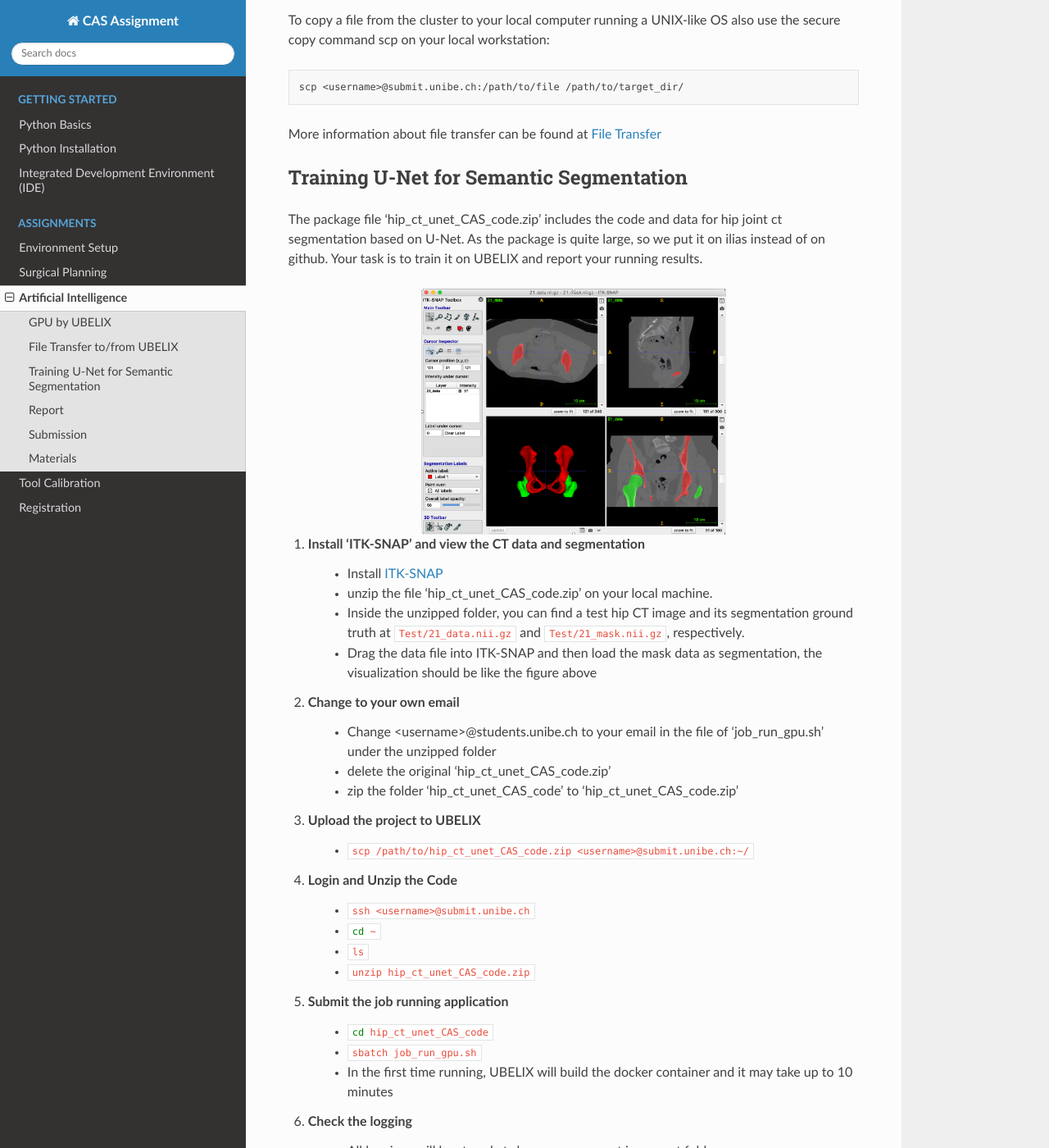
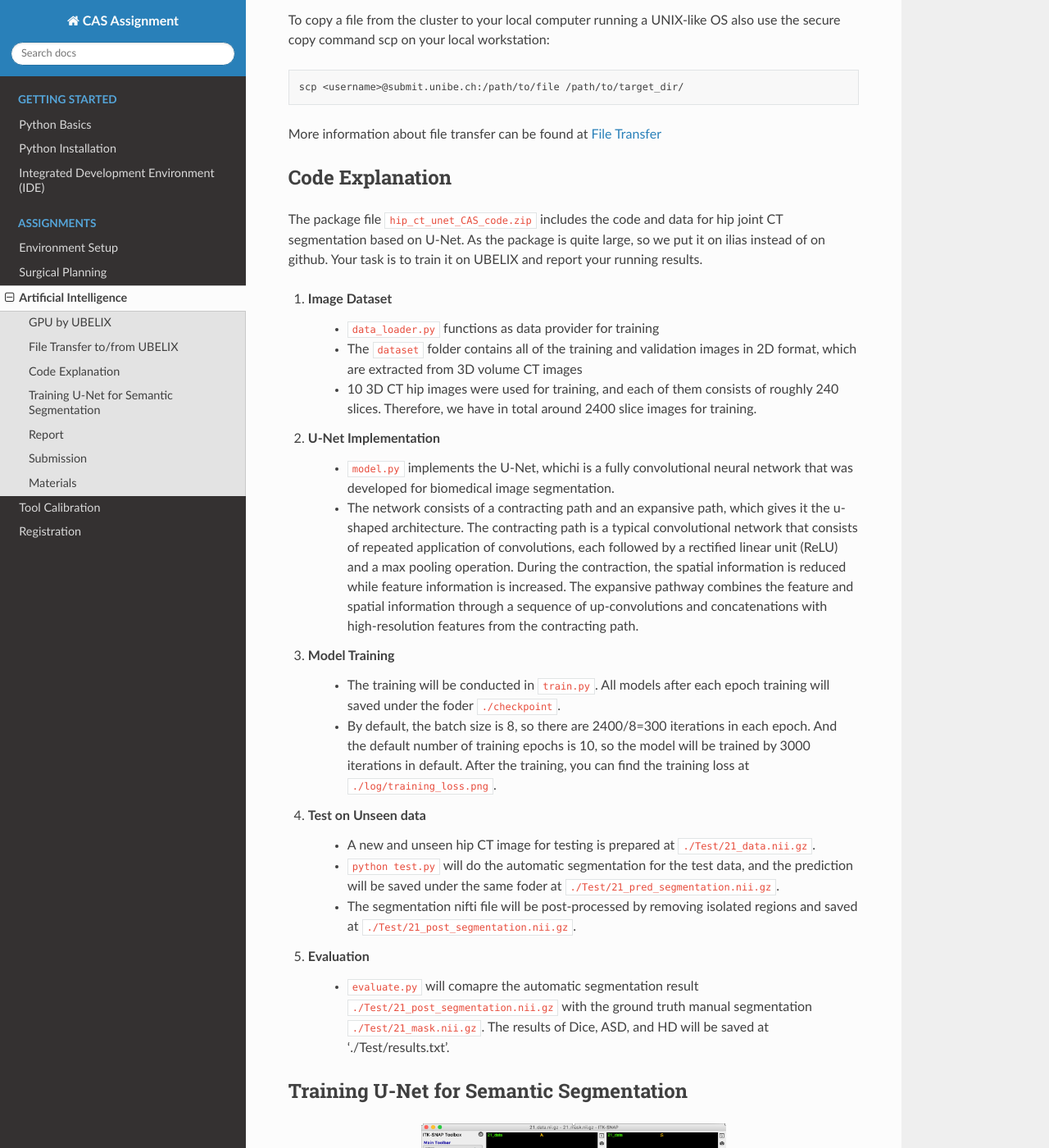
Before and after one commit to persmed/cas-assignment, a Sphinx documentation site: the page built from docs/assignment.ai.rst, in a window 1280 px wide and 1400 px high, scrolled down 1027 px. Shown: the whole window at 82% size. Built offline with Sphinx 7.4.7 and the Read the Docs theme 2.0.0, drawn with Linux system fonts in a browser that asks for light colours.

Commit message:
AI code
Add description of the AI code

```diff
--- a/docs/assignment.ai.rst
+++ b/docs/assignment.ai.rst
@@ -37,12 +37,36 @@ To copy a file from the cluster to your local computer running a UNIX-like OS al
 
 More information about file transfer can be found at `File Transfer <https://hpc-unibe-ch.github.io/file-system/file-transfer.html>`_
 
+Code Explanation
+-------
+The package file :bash:`hip_ct_unet_CAS_code.zip` includes the code and data for hip joint CT segmentation based on U-Net.  As the package is quite large, so we put it on ilias instead of on github. Your task is to train it on UBELIX and report your running results.
+
+#. Image Dataset
+	- :bash:`data_loader.py` functions as data provider for training
+	- The :bash:`dataset` folder contains all of the training and validation images in 2D format, which are extracted from 3D volume CT images
+	- 10 3D CT hip images were used for training, and each of them consists of roughly 240 slices. Therefore, we have in total around 2400 slice images for training.
+
+
+#. U-Net Implementation
+	- :bash:`model.py` implements the U-Net, whichi is a fully convolutional neural network that was developed for biomedical image segmentation.
+	- The network consists of a contracting path and an expansive path, which gives it the u-shaped architecture. The contracting path is a typical convolutional network that consists of repeated application of convolutions, each followed by a rectified linear unit (ReLU) and a max pooling operation. During the contraction, the spatial information is reduced while feature information is increased. The expansive pathway combines the feature and spatial information through a sequence of up-convolutions and concatenations with high-resolution features from the contracting path.
+
+#. Model Training
+	- The training will be conducted in :bash:`train.py`. All models after each epoch training will saved under the foder :bash:`./checkpoint`.
+	- By default, the batch size is 8, so there are 2400/8=300 iterations in each epoch. And the default number of training epochs is 10, so the model will be trained by 3000 iterations in default. After the training, you can find the training loss at :bash:`./log/training_loss.png`.
+
+#. Test on Unseen data
+	- A new and unseen hip CT image for testing is prepared at :bash:`./Test/21_data.nii.gz`.
+	- :bash:`python test.py` will do the automatic segmentation for the test data, and the prediction will be saved under the same foder at :bash:`./Test/21_pred_segmentation.nii.gz`.
+	- The segmentation nifti file will be post-processed by removing isolated regions and saved at :bash:`./Test/21_post_segmentation.nii.gz`.
+
+#. Evaluation
+	- :bash:`evaluate.py` will comapre the automatic segmentation result :bash:`./Test/21_post_segmentation.nii.gz` with the ground truth manual segmentation :bash:`./Test/21_mask.nii.gz`. The results of Dice, ASD, and HD will be saved at './Test/results.txt'.
+
+
 
 Training U-Net for Semantic Segmentation
 -------
-
-The package file 'hip_ct_unet_CAS_code.zip' includes the code and data for hip joint ct segmentation based on U-Net.  As the package is quite large, so we put it on ilias instead of on github. Your task is to train it on UBELIX and report your running results.
-
 
 .. image:: img/ITKSNAP.png
    :scale: 30%
```
